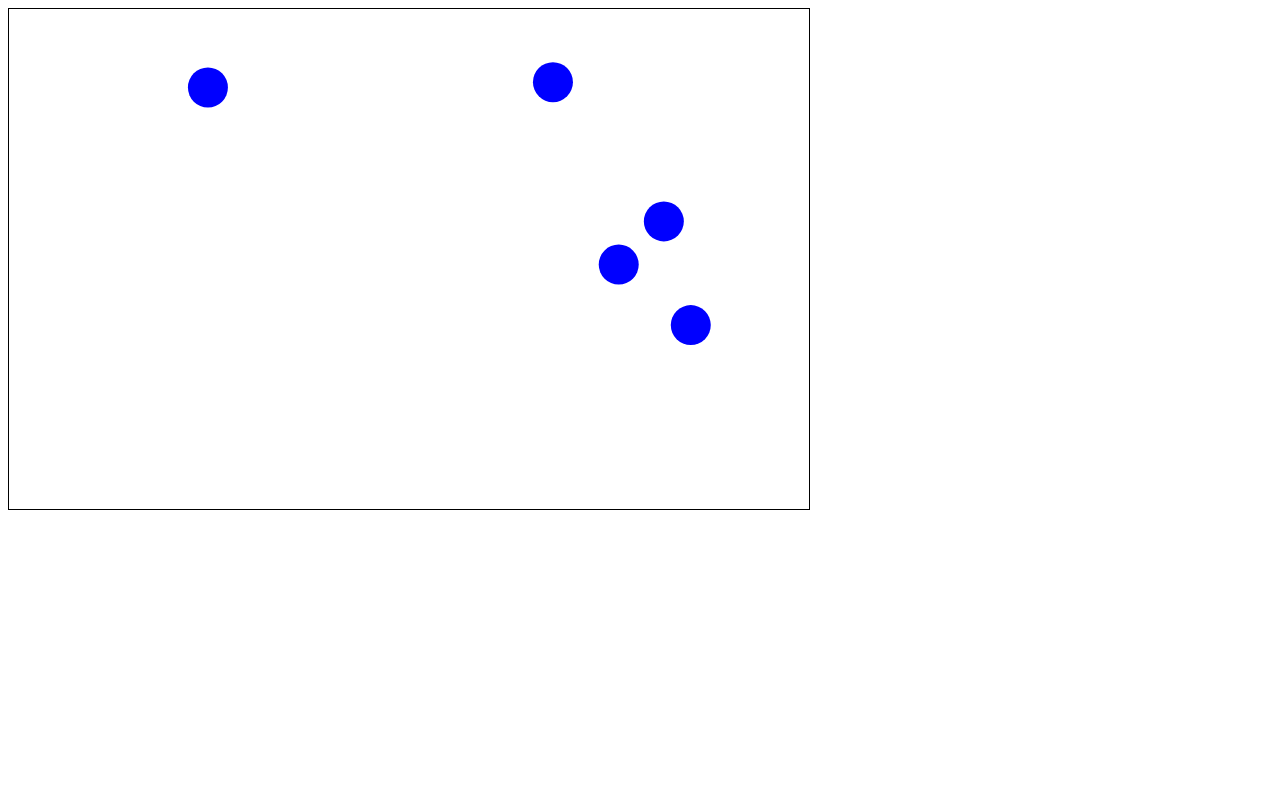
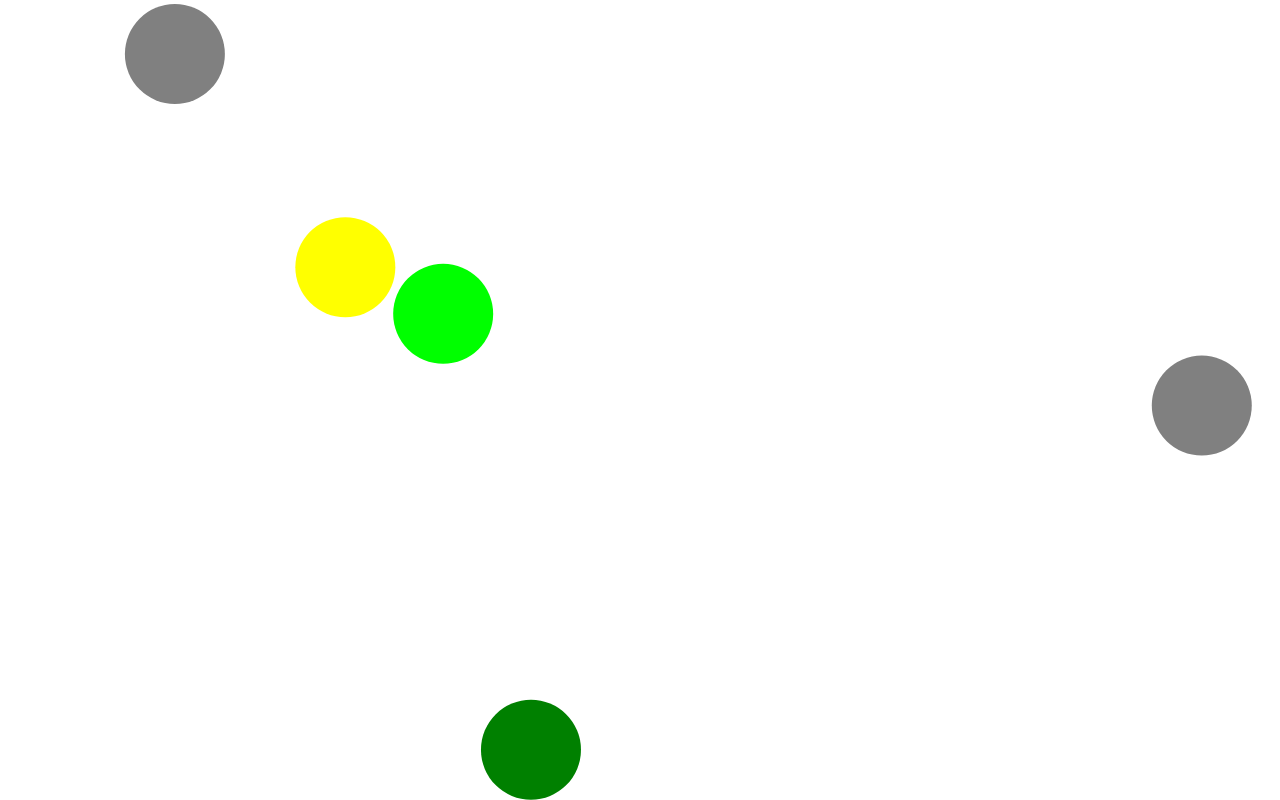
Before and after one commit to Ookamiko/Ookamiko.github.io, a plain HTML site: page index.html in a window 1280 px wide. Drawn offline with Linux system fonts and the light colour scheme.

Commit message:
[IMP] Small canvas test with flying circle

```diff
--- a/css/index.css
+++ b/css/index.css
@@ -1,3 +1,4 @@
-#test_canvas {
-	border: 1px solid black;
+* {
+	padding: 0;
+	margin: 0;
 }
--- a/index.html
+++ b/index.html
@@ -1,5 +1,6 @@
 <html>
 <link rel="stylesheet" type="text/css" href="css/index.css">
-<canvas id="test_canvas" width="800" height="500"></canvas>
+<canvas id="test_canvas"></canvas>
+<script type="text/javascript" src="js/Circle.js"></script>
 <script type="text/javascript" src="js/index.js"></script>
 </html>
--- /dev/null
+++ b/js/Circle.js
@@ -0,0 +1,41 @@
+function Circle(x, y, radius, vx, vy, color) {
+	this.x = x;
+	this.y = y;
+	this.radius = radius;
+	this.vx = vx;
+	this.vy = vy;
+	this.color = color;
+	this.showVector = false;
+}
+
+Circle.prototype.draw = function(ctx2d) {
+	ctx2d.save();
+	ctx2d.translate(this.x, this.y);
+
+	ctx2d.beginPath();
+	ctx2d.arc(0, 0, this.radius, 0, Math.PI * 2, false);
+	ctx2d.fillStyle = this.color;
+	ctx2d.fill();
+	ctx2d.closePath();
+
+	if (this.showVector) {
+		let angle = Math.atan2(this.vy, this.vx);
+
+		ctx2d.rotate(angle);
+
+		ctx2d.beginPath();
+		ctx2d.moveTo(0, 0);
+		ctx2d.lineTo(40, 0);
+		ctx2d.lineTo(35, 5);
+		ctx2d.lineTo(40, 0);
+		ctx2d.lineTo(35, -5);
+		ctx2d.stroke();
+		ctx2d.closePath();
+	}
+
+	ctx2d.restore();
+}
+
+Circle.prototype.isClicked = function(x, y) {
+	return Math.hypot(this.x - x, this.y - y) < circleSize;
+}
--- a/js/index.js
+++ b/js/index.js
@@ -1,9 +1,35 @@
 const canvas = document.getElementById("test_canvas");
 const ctx = canvas.getContext("2d");
-const circleSize = 20;
-const assetSize = 15;
-const file = new Image(128,64);
-file.src = "./snake.png"
+const params = new URLSearchParams(window.location.search);
+
+console.log(params);
+
+const minSize = 10;
+const maxSize = 100;
+let circleSize = 50;
+
+if (params.has('size')) {
+	let newSize = Number(params.get('size'));
+
+	if (newSize != Number.NaN) {
+		circleSize = Math.min(maxSize, Math.max(minSize, newSize));
+	}
+}
+
+const minNbr = 1;
+const maxNbr = 10;
+let nbrCircle = 5;
+
+if (params.has('nbr')) {
+	let newNbr = Number(params.get('nbr'));
+	console.log(newNbr);
+	if (newNbr != Number.NaN) {
+		nbrCircle = Math.min(maxNbr, Math.max(minNbr, newNbr));
+	}
+}
+
+canvas.width = window.innerWidth;
+canvas.height = window.innerHeight;
 
 canvas.addEventListener('click', function(event) {
 	const rect = canvas.getBoundingClientRect();
@@ -20,56 +46,41 @@ canvas.addEventListener('click', function(event) {
     });
 });
 
-function Circle(x, y, dx, dy, color) {
-	this.x = x;
-	this.y = y;
-	this.dx = dx;
-	this.dy = dy;
-	this.color = color;
-}
+let circles = []
+const colors = ['red', 'blue', 'green', 'yellow', 'lime', 'black', 'grey', 'cyan'];
 
-Circle.prototype.draw = function() {
-	ctx.beginPath();
-    ctx.arc(this.x, this.y, circleSize, 0, Math.PI * 2, false);
-    ctx.fillStyle = this.color;
-    ctx.fill();
-    ctx.closePath();
-}
+while (circles.length < nbrCircle) {
+	let tmp = new Circle(
+			canvas.width / 2,
+			canvas.height / 2,
+			circleSize,
+			Math.random() * 2 * (Math.random() < 0.5 ? -1 : 1),
+			Math.random() * 2 * (Math.random() < 0.5 ? -1 : 1),
+			colors[Math.floor(Math.random() * colors.length)]
+		)
 
-Circle.prototype.nextStep = function () {
-	this.oldx = this.x;
-	this.oldy = this.y;
-	this.x += this.dx;
-	this.y += this.dy;
+	tmp.nextStep = function() {
+		this.x += this.vx;
+		this.y += this.vy;
 
-	if (this.x + assetSize > canvas.width || this.x - assetSize < 0) {
-		this.dx = -this.dx;
+		if (this.x + this.radius > canvas.width || this.x - this.radius < 0) {
+			this.vx = -this.vx;
+		}
+
+		if (this.y + this.radius > canvas.height || this.y - this.radius < 0) {
+			this.vy = -this.vy;
+		}
 	}
 
-	if (this.y + assetSize > canvas.height || this.y - assetSize < 0) {
-		this.dy = -this.dy;
+	tmp.click = function() {
+		let newcolor = colors[Math.floor(Math.random() * colors.length)];
+		while(this.color == newcolor) {
+			newcolor = colors[Math.floor(Math.random() * colors.length)];
+		}
+		this.color = newcolor;
 	}
-}
 
-Circle.prototype.isClicked = function(x, y) {
-	return Math.hypot(this.x - x, this.y - y) < circleSize;
-}
-
-Circle.prototype.click = function() {
-	console.log("here");
-	this.color = 'lime';
-}
-
-let circles = []
-
-for (let i = 0 ; i < 5 ; i++) {
-	circles[circles.length] = new Circle(
-			canvas.width / 2,
-			canvas.height / 2,
-			Math.random() * 2 * (Math.random() < 0.5 ? -1 : 1),
-			Math.random() * 2 * (Math.random() < 0.5 ? -1 : 1),
-			'blue'
-		)
+	circles[circles.length] = tmp;
 }
 
 function draw() {
@@ -78,7 +89,7 @@ function draw() {
 
     // Draw a circle
     circles.forEach(c => {
-    	c.draw();
+    	c.draw(ctx);
     	c.nextStep();
     });
 }
```
